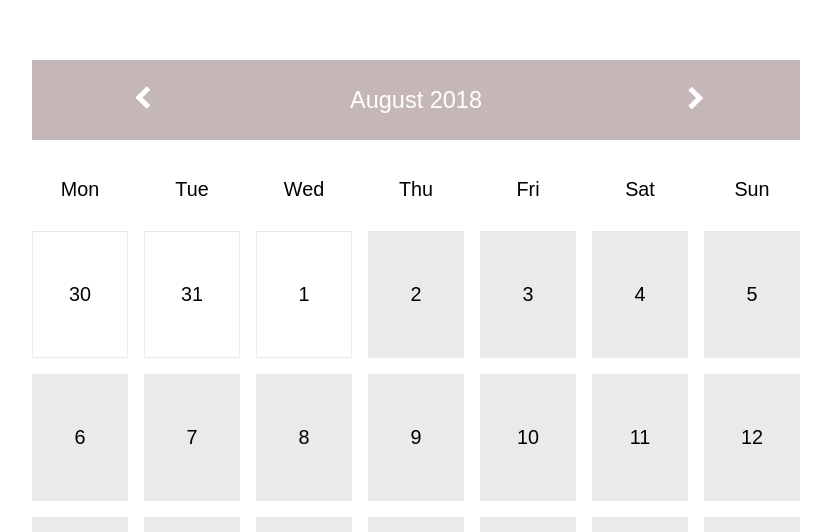
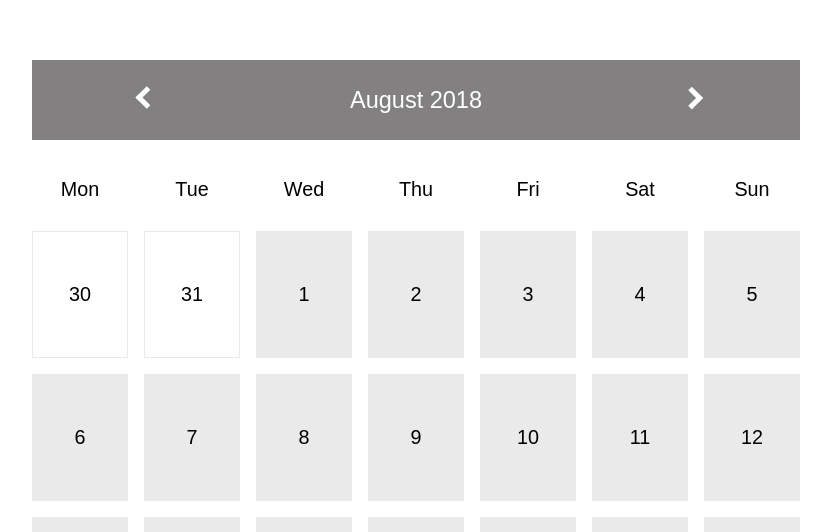
Before and after one commit to AndreyKonovalenko/goals, a React app: page / in a window 1280 px wide. Shown: the part 268-800 px from the top of the page, without its empty margins (224-1055 px from the left). Built offline with nearby package versions, Linux system fonts and the light colour scheme.

Commit message:
implemented inline styling to the days elements which does not includes to the current month

```diff
--- a/src/components/CalendarCssTricks/CalendarCssTricks.css
+++ b/src/components/CalendarCssTricks/CalendarCssTricks.css
@@ -5,7 +5,7 @@
     font-size: calc(16px + (26 - 16) * ((100vw - 300px) / (1600 - 300)));
     justify-content: space-around;
     margin-bottom: 1em;
-    background: rgb(197, 183, 183);
+    background: rgba(113, 111, 111, 0.879);
     color: #fff;
     min-height: 10vh;
     text-align: center;
@@ -93,14 +93,6 @@ abbr[title] {
     text-decoration: none;
 }
 
-.DayGrid li:nth-child(1),
-.DayGrid li:nth-child(2),
-.DayGrid li:nth-child(3),
-.DayGrid li:nth-child(34),
-.DayGrid li:nth-child(35) {
-    background-color: #fff;
-}
-
 @media all and (max-width: 800px) {
 
 
--- a/src/components/CalendarCssTricks/CalendarCssTricks.js
+++ b/src/components/CalendarCssTricks/CalendarCssTricks.js
@@ -78,10 +78,18 @@ class CalendarCssTricks extends Component {
         const endDate = dateFns.endOfWeek(monthEnd,{weekStartsOn:1});
         const days = [];
         const daysRange = dateFns.differenceInDays(endDate, startDate);
+
+        // Add specialstile for not this month dayas
+        // by usling inlinestile
+
         for (let i = 0 ; i <= daysRange; i++) {
             let currentDay = dateFns.addDays(startDate, i);
+            let offMonthDayStyle = {};
+            if (currentDay < monthStart || currentDay > monthEnd) {
+                offMonthDayStyle = {...offMonthDayStyle = { backgroundColor: '#fff' }};
+            }
             days.push(
-                <li key={currentDay}>{dateFns.format(currentDay, "D")}</li>
+                <li key={currentDay} style={offMonthDayStyle}>{dateFns.format(currentDay, "D")}</li>
                 );
         }
 
```
